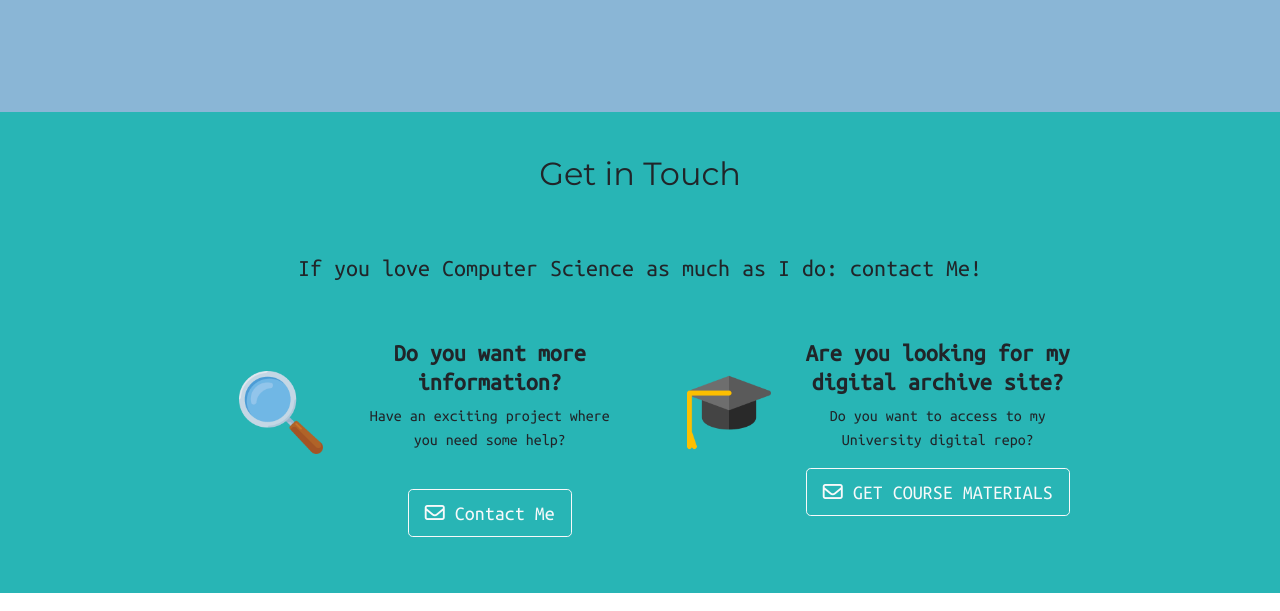
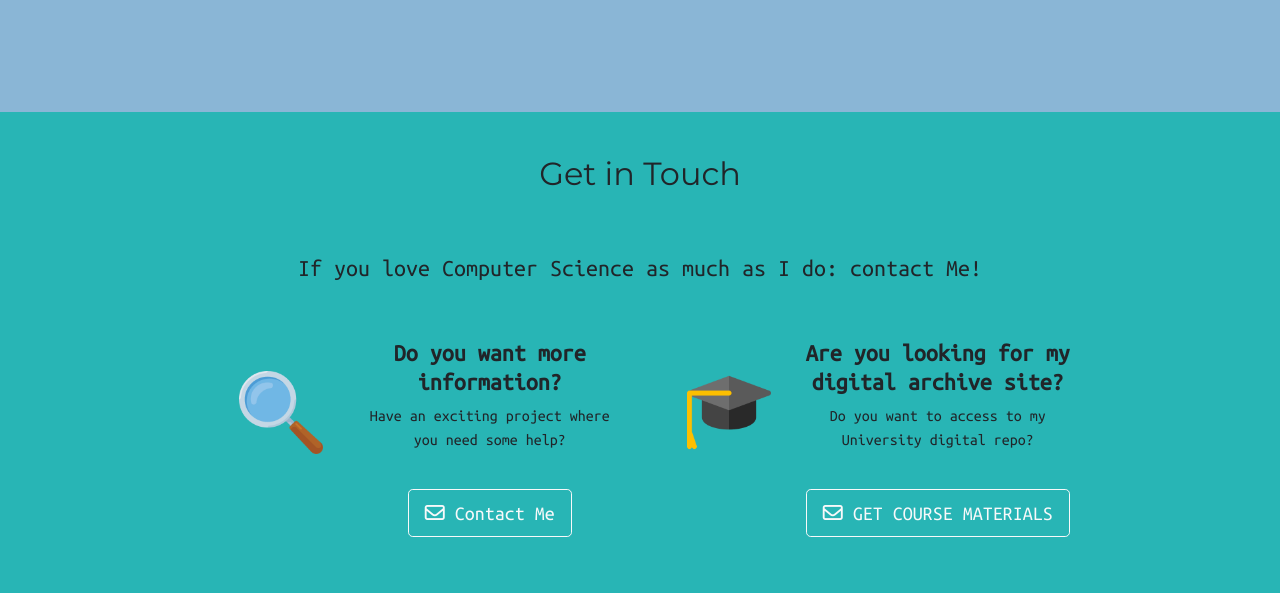
Before and after one commit to GiacomoFerro/giacomoferro.github.io, a plain HTML site: page index.html in a window 1280 px wide. Shown: the part 859-1470 px from the top of the page. Drawn offline with nearby package versions, Linux system fonts and the light colour scheme.

Commit message:
Update index.html

```diff
--- a/index.html
+++ b/index.html
@@ -137,7 +137,7 @@
             <h2>Are you looking for my digital archive site? </h2>
             <p class="contact-p">
               Do you want to access to my University digital repo?</p>
-            <a role="button" href="uni-page.html" id="site-access" class=" access-button btn btn-outline-light btn-lg"><i class="far fa-envelope"></i> GET COURSE MATERIALS </a>
+            <a role="button" href="uni-page.html" id="site-access" class=" contact-button btn btn-outline-light btn-lg"><i class="far fa-envelope"></i> GET COURSE MATERIALS </a>
           </div>
         </div>
       </div>
```
